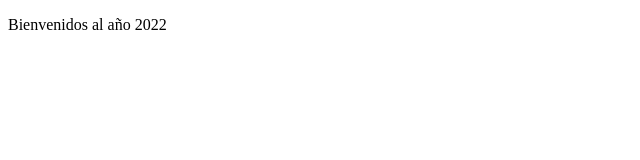
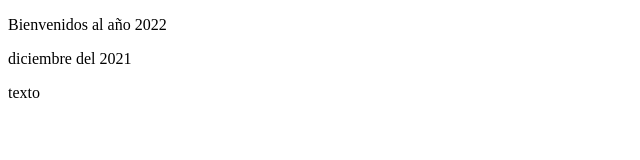
Before and after one commit to ArmandoEnrique1010K/ArmandoEnrique1010K.github.io, a plain HTML site: page index.html in a window 1280 px wide. Shown: the whole page, without its empty margins (0-640 px from the left). Drawn offline with Linux system fonts and the light colour scheme.

Commit message:
version 0.0.1

```diff
--- a/index.html
+++ b/index.html
@@ -8,5 +8,7 @@
 </head>
 <body>
     <p>Bienvenidos al año 2022</p>
+    <p>diciembre del 2021</p>
+    <p>texto</p>
 </body>
 </html>
```
